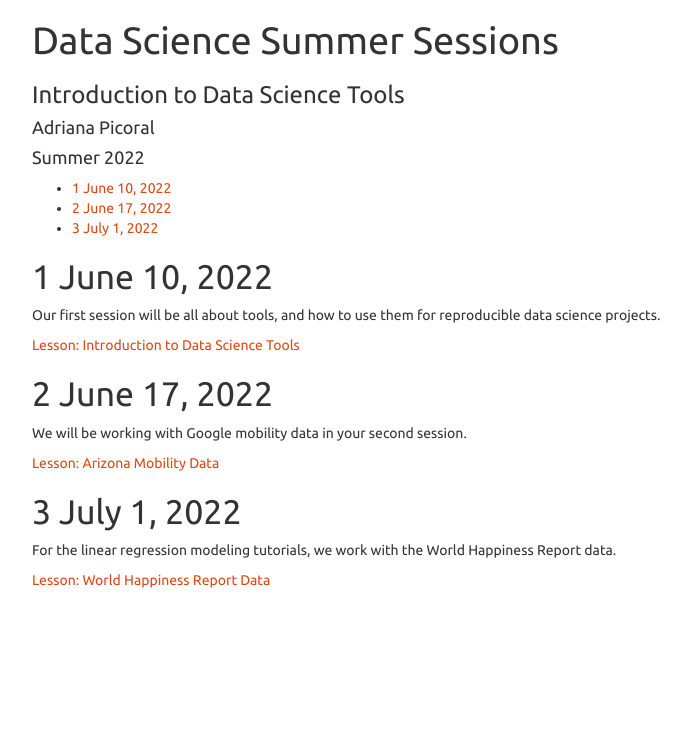
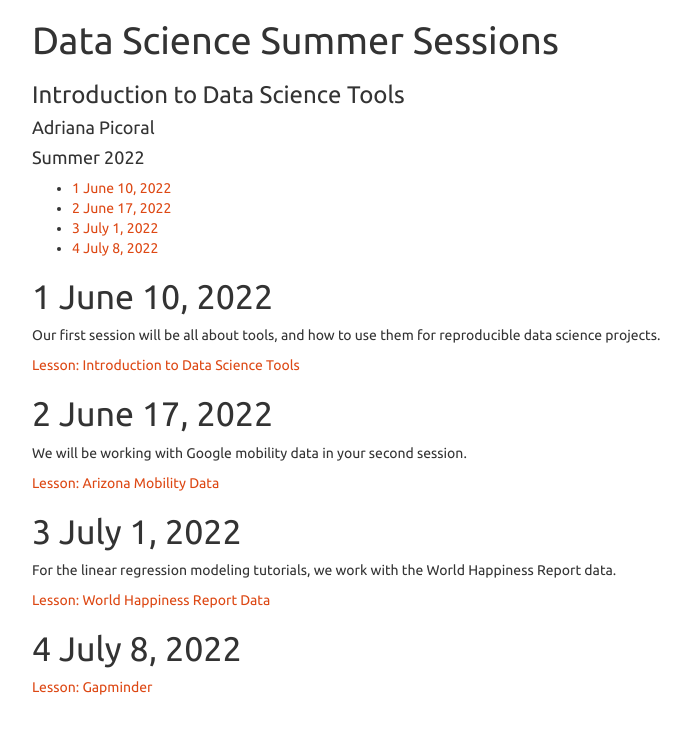
Before and after one commit to picoral/dsa-summer-2022, a plain HTML site: page index.html in a window 1280 px wide. Shown: the whole page, without its empty margins (153-844 px from the left). Drawn offline with nearby package versions, Linux system fonts and the light colour scheme; some packages are replaced by stand-ins of ours.

Commit message:
added link to fourth lesson

```diff
--- a/index.html
+++ b/index.html
@@ -380,6 +380,7 @@ pre code {
 <li><a href="#june-10-2022" id="toc-june-10-2022"><span class="toc-section-number">1</span> June 10, 2022</a></li>
 <li><a href="#june-17-2022" id="toc-june-17-2022"><span class="toc-section-number">2</span> June 17, 2022</a></li>
 <li><a href="#july-1-2022" id="toc-july-1-2022"><span class="toc-section-number">3</span> July 1, 2022</a></li>
+<li><a href="#july-8-2022" id="toc-july-8-2022"><span class="toc-section-number">4</span> July 8, 2022</a></li>
 </ul>
 </div>
 
@@ -403,6 +404,10 @@ Data</a></p>
 Happiness Report data.</p>
 <p><a href="03-world-happiness-report.html">Lesson: World Happiness
 Report Data</a></p>
+</div>
+<div id="july-8-2022" class="section level1" number="4">
+<h1><span class="header-section-number">4</span> July 8, 2022</h1>
+<p><a href="04-gapminder.html">Lesson: Gapminder</a></p>
 </div>
 
 
```
